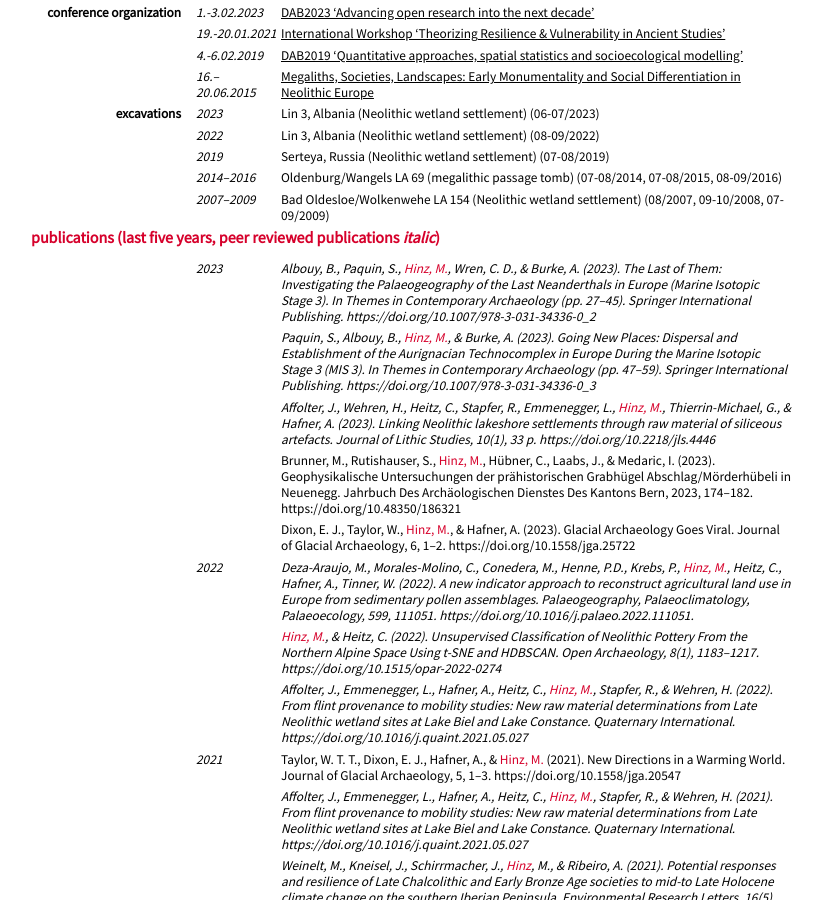
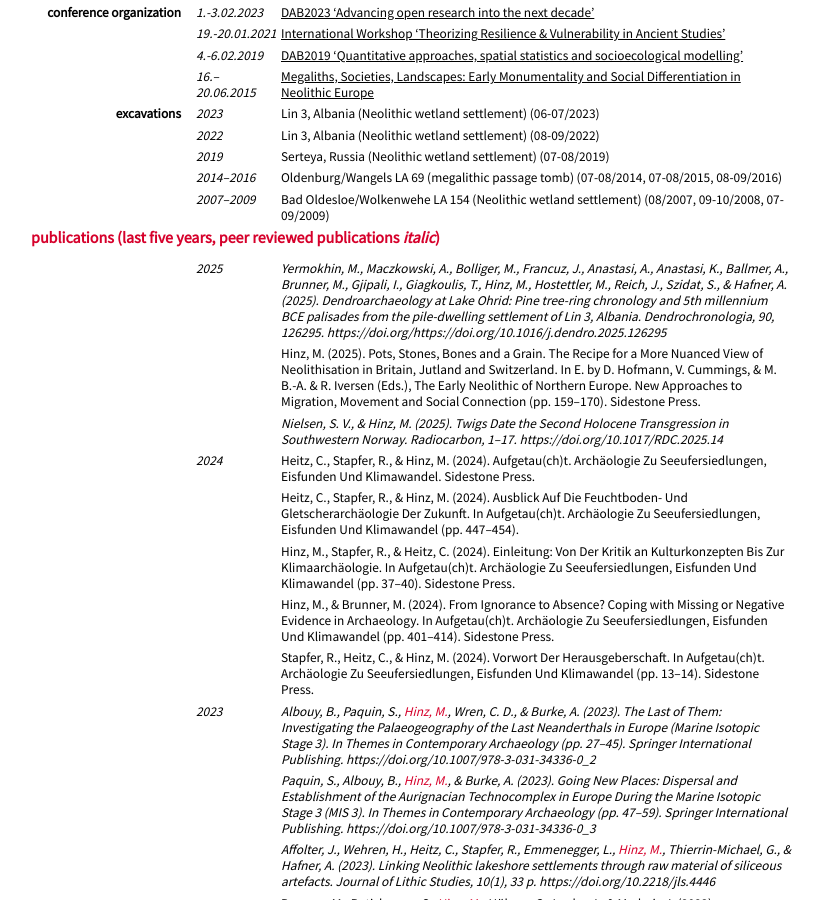
Before and after one commit to MartinHinz/cv, a Jekyll site: the page built from cv_english.md, in a window 1280 px wide and 900 px high, scrolled down 1818 px. Shown: the whole window, without its empty margins (209-1032 px from the left). Built offline with Jekyll 4.4.1, drawn with Linux system fonts in a browser that asks for light colours; nearby versions of some CDN libraries; our own code applies the rules of GitHub Pages for plain Markdown files.

Commit message:
Update cv_english.md

```diff
--- a/cv_english.md
+++ b/cv_english.md
@@ -218,6 +218,18 @@ Since 2016
 <div class="pagebreak"> </div>
 
 ## publications (last five years, peer reviewed publications *italic*)
+2025
+: - *Yermokhin, M., Maczkowski, A., Bolliger, M., Francuz, J., Anastasi, A., Anastasi, K., Ballmer, A., Brunner, M., Gjipali, I., Giagkoulis, T., Hinz, M., Hostettler, M., Reich, J., Szidat, S., & Hafner, A. (2025). Dendroarchaeology at Lake Ohrid: Pine tree-ring chronology and 5th millennium BCE palisades from the pile-dwelling settlement of Lin 3, Albania. Dendrochronologia, 90, 126295. https://doi.org/https://doi.org/10.1016/j.dendro.2025.126295*
+  - Hinz, M. (2025). Pots, Stones, Bones and a Grain. The Recipe for a More Nuanced View of Neolithisation in Britain, Jutland and Switzerland. In E. by D. Hofmann, V. Cummings, & M. B.-A. & R. Iversen (Eds.), The Early Neolithic of Northern Europe. New Approaches to Migration, Movement and Social Connection (pp. 159–170). Sidestone Press.
+  - *Nielsen, S. V., & Hinz, M. (2025). Twigs Date the Second Holocene Transgression in Southwestern Norway. Radiocarbon, 1–17. https://doi.org/10.1017/RDC.2025.14*
+
+2024
+: - Heitz, C., Stapfer, R., & Hinz, M. (2024). Aufgetau(ch)t. Archäologie Zu Seeufersiedlungen, Eisfunden Und Klimawandel. Sidestone Press.
+  - Heitz, C., Stapfer, R., & Hinz, M. (2024). Ausblick Auf Die Feuchtboden- Und Gletscherarchäologie Der Zukunft. In Aufgetau(ch)t. Archäologie Zu Seeufersiedlungen, Eisfunden Und Klimawandel (pp. 447–454).
+  - Hinz, M., Stapfer, R., & Heitz, C. (2024). Einleitung: Von Der Kritik an Kulturkonzepten Bis Zur Klimaarchäologie. In Aufgetau(ch)t. Archäologie Zu Seeufersiedlungen, Eisfunden Und Klimawandel (pp. 37–40). Sidestone Press.
+  - Hinz, M., & Brunner, M. (2024). From Ignorance to Absence? Coping with Missing or Negative Evidence in Archaeology. In Aufgetau(ch)t. Archäologie Zu Seeufersiedlungen, Eisfunden Und Klimawandel (pp. 401–414). Sidestone Press.
+  - Stapfer, R., Heitz, C., & Hinz, M. (2024). Vorwort Der Herausgeberschaft. In Aufgetau(ch)t. Archäologie Zu Seeufersiedlungen, Eisfunden Und Klimawandel (pp. 13–14). Sidestone Press.
+
 2023
 : - *Albouy, B., Paquin, S., <span class="ich">Hinz, M.</span>, Wren, C. D., & Burke, A. (2023). The Last of Them: Investigating the Palaeogeography of the Last Neanderthals in Europe (Marine Isotopic Stage 3). In Themes in Contemporary Archaeology (pp. 27–45). Springer International Publishing. https://doi.org/10.1007/978-3-031-34336-0_2*
   - *Paquin, S., Albouy, B., <span class="ich">Hinz, M.</span>, & Burke, A. (2023). Going New Places: Dispersal and Establishment of the Aurignacian Technocomplex in Europe During the Marine Isotopic Stage 3 (MIS 3). In Themes in Contemporary Archaeology (pp. 47–59). Springer International Publishing. https://doi.org/10.1007/978-3-031-34336-0_3*
```
